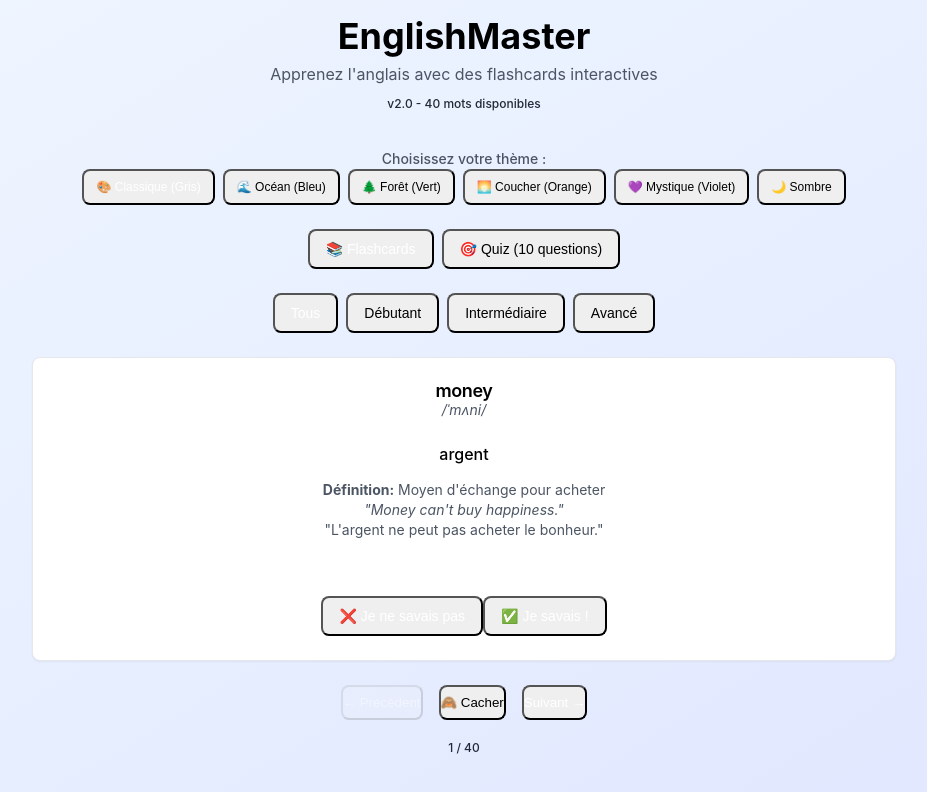
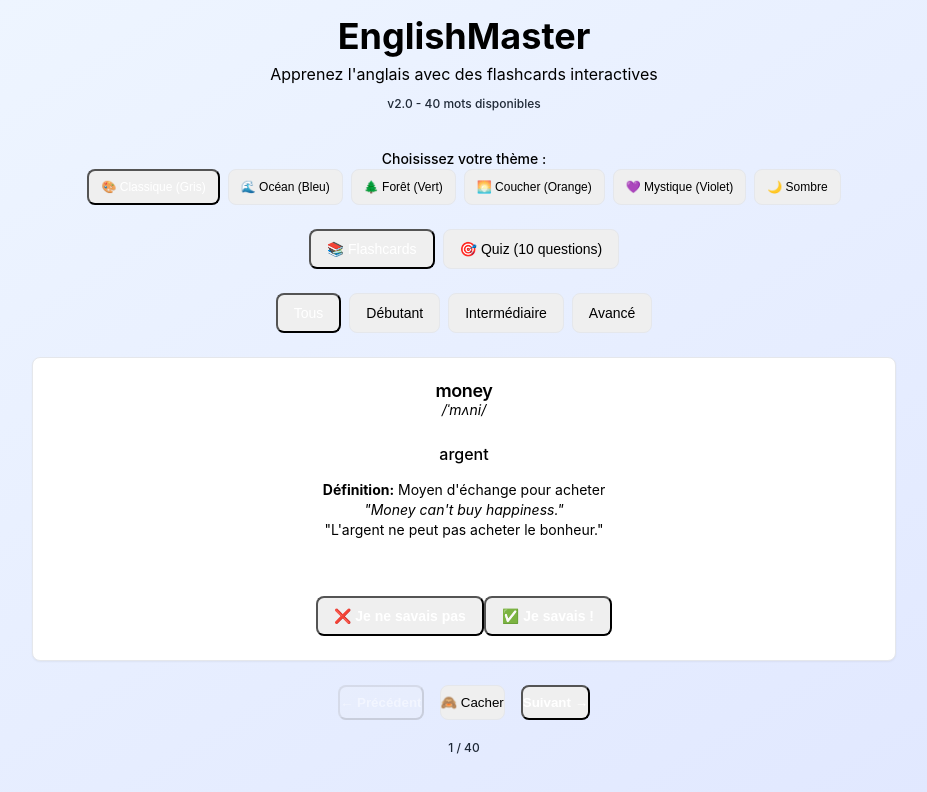
Before and after one commit to MattDaemon1/English_app, a React (Vite) app: page / in a window 1280 px wide. Shown: the top 792 px of the page, without its empty margins (176-1103 px from the left). Built offline with nearby package versions, Linux system fonts and the light colour scheme.

Commit message:
Enhance theme styling by adding button and input classes, and updating secondary colors for better visual consistency

```diff
--- a/src/themes/index.js
+++ b/src/themes/index.js
@@ -6,67 +6,121 @@ export const themes = {
         name: "🎨 Classique (Gris)",
         background: "bg-white",
         primary: "bg-gray-800 hover:bg-gray-700",
-        secondary: "bg-gray-200 hover:bg-gray-300",
+        secondary: "bg-gray-300 hover:bg-gray-400",
         text: "text-gray-900",
-        textSecondary: "text-gray-600",
+        textSecondary: "text-gray-700",
         card: "border-gray-200",
         badge: "bg-gray-800 text-white",
-        badgeOutline: "border-gray-600 text-gray-800"
+        badgeOutline: "border-gray-600 text-gray-800",
+        button: "bg-gray-600 hover:bg-gray-700 text-white",
+        buttonSecondary: "bg-gray-200 hover:bg-gray-300 text-gray-900 border border-gray-400",
+        buttonHover: "hover:bg-gray-700",
+        buttonSecondaryHover: "hover:bg-gray-300",
+        input: "bg-white border-gray-400 text-gray-900",
+        border: "border-gray-300",
+        cardBackground: "bg-white border-gray-200",
+        cardSecondary: "bg-gray-50",
+        accent: "text-gray-800"
     },
     ocean: {
         name: "🌊 Océan (Bleu)",
         background: "bg-blue-50",
         primary: "bg-blue-600 hover:bg-blue-700",
-        secondary: "bg-blue-100 hover:bg-blue-200",
+        secondary: "bg-blue-200 hover:bg-blue-300",
         text: "text-blue-900",
         textSecondary: "text-blue-700",
         card: "border-blue-200",
         badge: "bg-blue-600 text-white",
-        badgeOutline: "border-blue-600 text-blue-800"
+        badgeOutline: "border-blue-600 text-blue-800",
+        button: "bg-blue-600 hover:bg-blue-700 text-white",
+        buttonSecondary: "bg-blue-100 hover:bg-blue-200 text-blue-900 border border-blue-400",
+        buttonHover: "hover:bg-blue-700",
+        buttonSecondaryHover: "hover:bg-blue-200",
+        input: "bg-white border-blue-400 text-blue-900",
+        border: "border-blue-300",
+        cardBackground: "bg-white border-blue-200",
+        cardSecondary: "bg-blue-50",
+        accent: "text-blue-700"
     },
     forest: {
         name: "🌲 Forêt (Vert)",
         background: "bg-green-50",
         primary: "bg-green-700 hover:bg-green-800",
-        secondary: "bg-green-100 hover:bg-green-200",
+        secondary: "bg-green-200 hover:bg-green-300",
         text: "text-green-900",
         textSecondary: "text-green-700",
         card: "border-green-200",
         badge: "bg-green-700 text-white",
-        badgeOutline: "border-green-700 text-green-800"
+        badgeOutline: "border-green-700 text-green-800",
+        button: "bg-green-700 hover:bg-green-800 text-white",
+        buttonSecondary: "bg-green-100 hover:bg-green-200 text-green-900 border border-green-400",
+        buttonHover: "hover:bg-green-800",
+        buttonSecondaryHover: "hover:bg-green-200",
+        input: "bg-white border-green-400 text-green-900",
+        border: "border-green-300",
+        cardBackground: "bg-white border-green-200",
+        cardSecondary: "bg-green-50",
+        accent: "text-green-700"
     },
     sunset: {
         name: "🌅 Coucher (Orange)",
         background: "bg-orange-50",
         primary: "bg-orange-600 hover:bg-orange-700",
-        secondary: "bg-orange-100 hover:bg-orange-200",
+        secondary: "bg-orange-200 hover:bg-orange-300",
         text: "text-orange-900",
         textSecondary: "text-orange-700",
         card: "border-orange-200 bg-white",
         badge: "bg-orange-600 text-white",
-        badgeOutline: "border-orange-600 text-orange-800"
+        badgeOutline: "border-orange-600 text-orange-800",
+        button: "bg-orange-600 hover:bg-orange-700 text-white",
+        buttonSecondary: "bg-orange-100 hover:bg-orange-200 text-orange-900 border border-orange-400",
+        buttonHover: "hover:bg-orange-700",
+        buttonSecondaryHover: "hover:bg-orange-200",
+        input: "bg-white border-orange-400 text-orange-900",
+        border: "border-orange-300",
+        cardBackground: "bg-white border-orange-200",
+        cardSecondary: "bg-orange-50",
+        accent: "text-orange-700"
     },
     purple: {
         name: "💜 Mystique (Violet)",
         background: "bg-purple-50",
         primary: "bg-purple-600 hover:bg-purple-700",
-        secondary: "bg-purple-100 hover:bg-purple-200",
+        secondary: "bg-purple-200 hover:bg-purple-300",
         text: "text-purple-900",
         textSecondary: "text-purple-700",
         card: "border-purple-200",
         badge: "bg-purple-600 text-white",
-        badgeOutline: "border-purple-600 text-purple-800"
+        badgeOutline: "border-purple-600 text-purple-800",
+        button: "bg-purple-600 hover:bg-purple-700 text-white",
+        buttonSecondary: "bg-purple-100 hover:bg-purple-200 text-purple-900 border border-purple-400",
+        buttonHover: "hover:bg-purple-700",
+        buttonSecondaryHover: "hover:bg-purple-200",
+        input: "bg-white border-purple-400 text-purple-900",
+        border: "border-purple-300",
+        cardBackground: "bg-white border-purple-200",
+        cardSecondary: "bg-purple-50",
+        accent: "text-purple-700"
     },
     dark: {
         name: "🌙 Sombre",
         background: "bg-gray-900",
         primary: "bg-gray-600 hover:bg-gray-500",
-        secondary: "bg-gray-700 hover:bg-gray-600",
+        secondary: "bg-gray-600 hover:bg-gray-500",
         text: "text-white",
         textSecondary: "text-gray-300",
         card: "border-gray-600 bg-gray-800",
         badge: "bg-gray-600 text-white",
-        badgeOutline: "border-gray-400 text-gray-200"
+        badgeOutline: "border-gray-400 text-gray-200",
+        button: "bg-gray-600 hover:bg-gray-500 text-white",
+        buttonSecondary: "bg-gray-700 hover:bg-gray-600 text-white border border-gray-500",
+        buttonHover: "hover:bg-gray-500",
+        buttonSecondaryHover: "hover:bg-gray-600",
+        input: "bg-gray-800 border-gray-500 text-white",
+        border: "border-gray-600",
+        cardBackground: "bg-gray-800 border-gray-600",
+        cardSecondary: "bg-gray-700",
+        accent: "text-gray-200"
     }
 }
 
@@ -75,12 +129,16 @@ export const getThemeClasses = (theme, type, isActive = false) => {
     switch (type) {
         case 'button-primary':
             return isActive
-                ? `${theme.primary} text-white`
-                : `${theme.secondary} ${theme.text}`;
+                ? `${theme.button} font-semibold shadow-md`
+                : `${theme.buttonSecondary} font-medium`;
         case 'button-secondary':
-            return `${theme.secondary} ${theme.text}`;
+            return `${theme.buttonSecondary} font-medium`;
         case 'button-primary-solid':
-            return `${theme.primary} text-white`;
+            return `${theme.button} font-semibold shadow-md`;
+        case 'input':
+            return `${theme.input} focus:ring-2 focus:ring-opacity-50`;
+        case 'card':
+            return `${theme.cardBackground} shadow-sm`;
         default:
             return '';
     }
```
